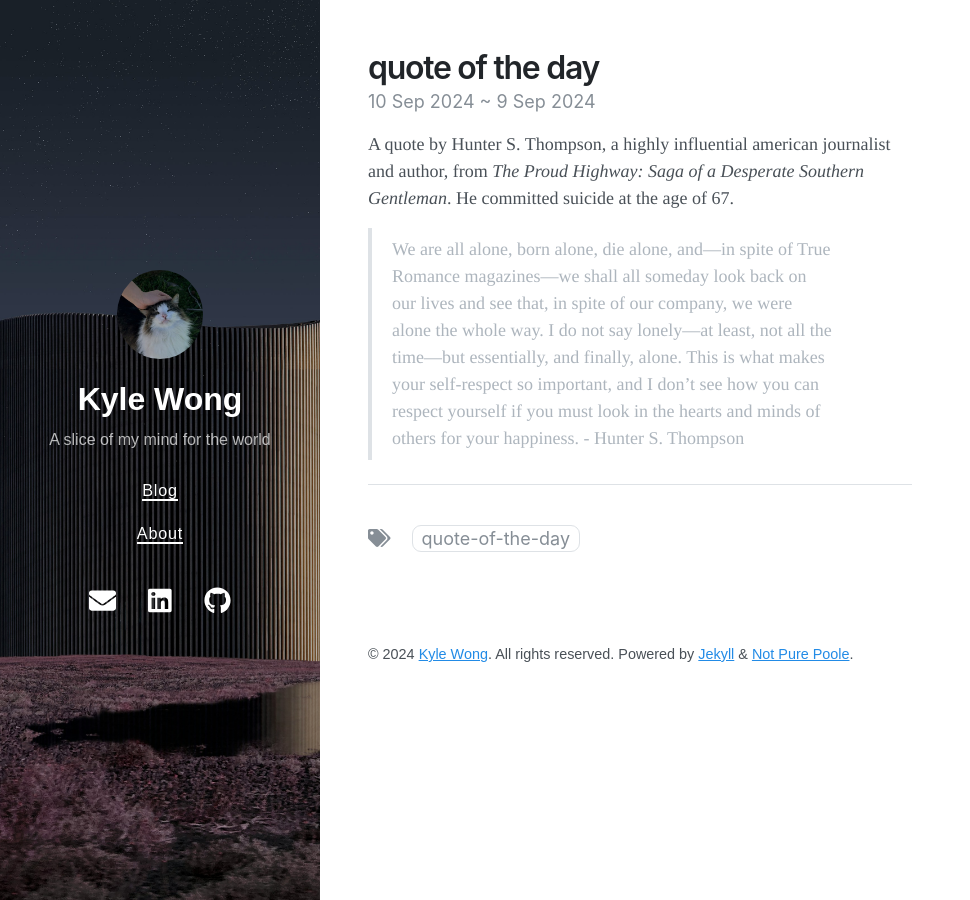
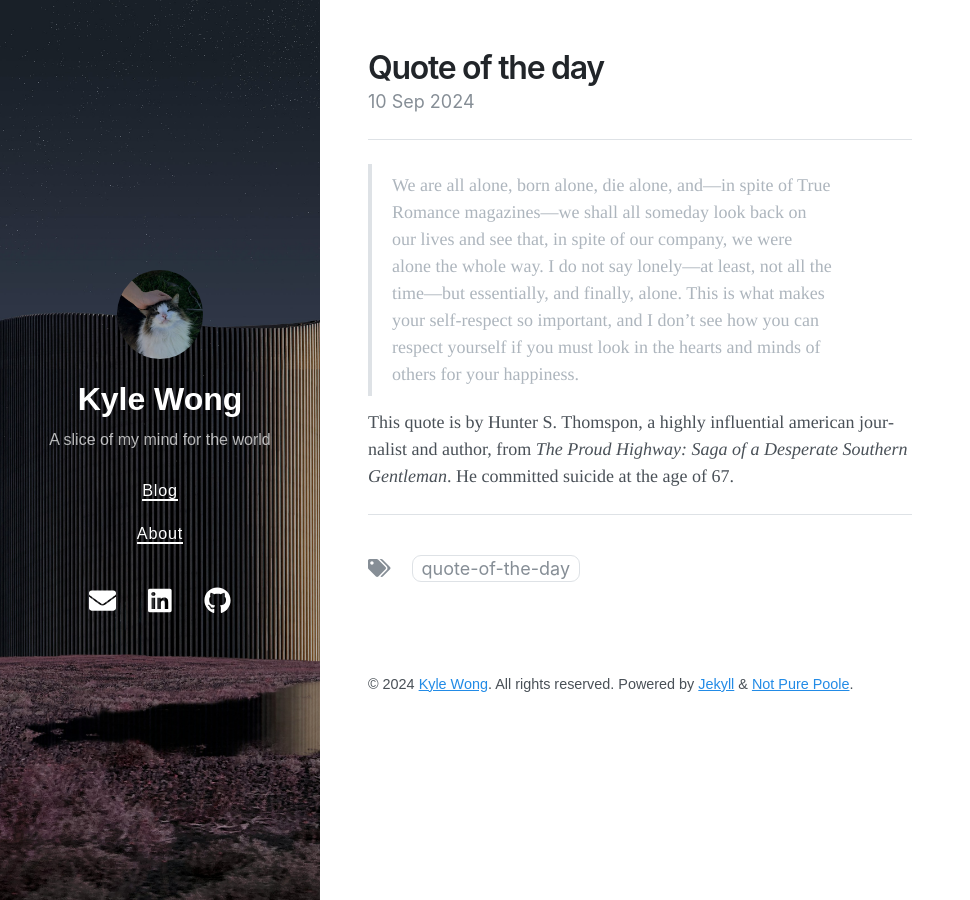
Before and after one commit to wongywrongy/misogyu.github.io, a Jekyll site: the page built from _posts/2024-09-10-quote.md, in a window 1280 px wide. Shown: the whole page, without its empty margins (0-970 px from the left). Built offline with Jekyll 4.4.1, drawn with Linux system fonts in a browser that asks for light colours; nearby versions of some CDN libraries.

Commit message:
update content

```diff
--- a/_posts/2024-09-10-quote.md
+++ b/_posts/2024-09-10-quote.md
@@ -1,15 +1,16 @@
 ---
 layout: post
-title: quote of the day
+title: Quote of the day
 date: 2024-09-10 23:18 +0800
-last_modified_at: 2024-09-10 01:08:25 +0800
 tags: [quote of the day]
 toc:  false
 ---
 
-A quote by Hunter S. Thompson, a highly influential american journalist and author, from <cite>The Proud Highway: Saga of a Desperate Southern Gentleman</cite>. He committed suicide at the age of 67.
+<hr/>
 
-> We are all alone, born alone, die alone, and—in spite of True Romance magazines—we shall all someday look back on our lives and see that, in spite of our company, we were alone the whole way. I do not say lonely—at least, not all the time—but essentially, and finally, alone. This is what makes your self-respect so important, and I don't see how you can respect yourself if you must look in the hearts and minds of others for your happiness. - Hunter S. Thompson
+> We are all alone, born alone, die alone, and—in spite of True Romance magazines—we shall all someday look back on our lives and see that, in spite of our company, we were alone the whole way. I do not say lonely—at least, not all the time—but essentially, and finally, alone. This is what makes your self-respect so important, and I don't see how you can respect yourself if you must look in the hearts and minds of others for your happiness.
+
+This quote is by Hunter S. Thomspon, a highly influential american journalist and author, from <cite>The Proud Highway: Saga of a Desperate Southern Gentleman</cite>. He committed suicide at the age of 67.
 
 -----
 
```
Also changed, not shown: about.md (+4 -0 lines).
